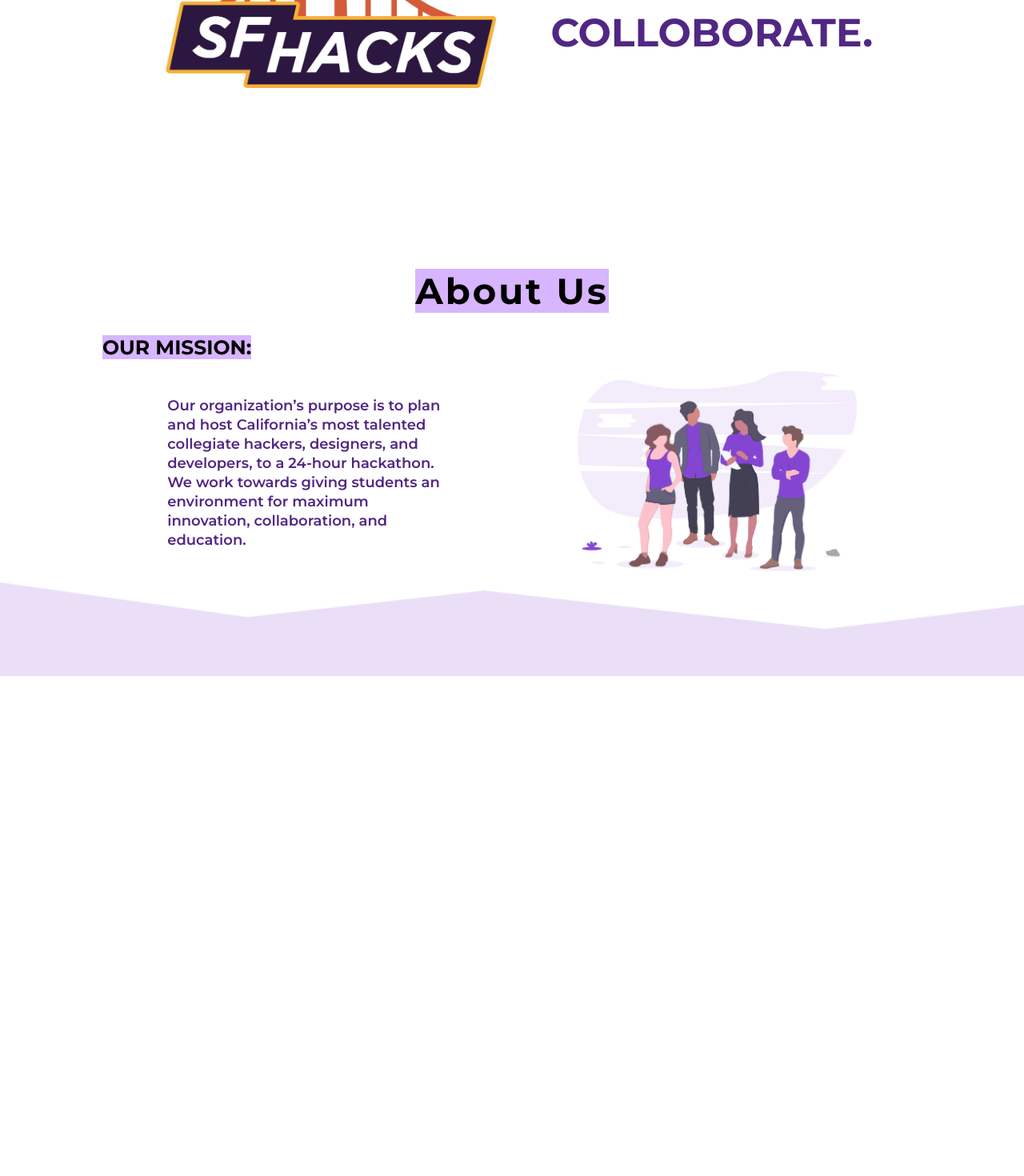
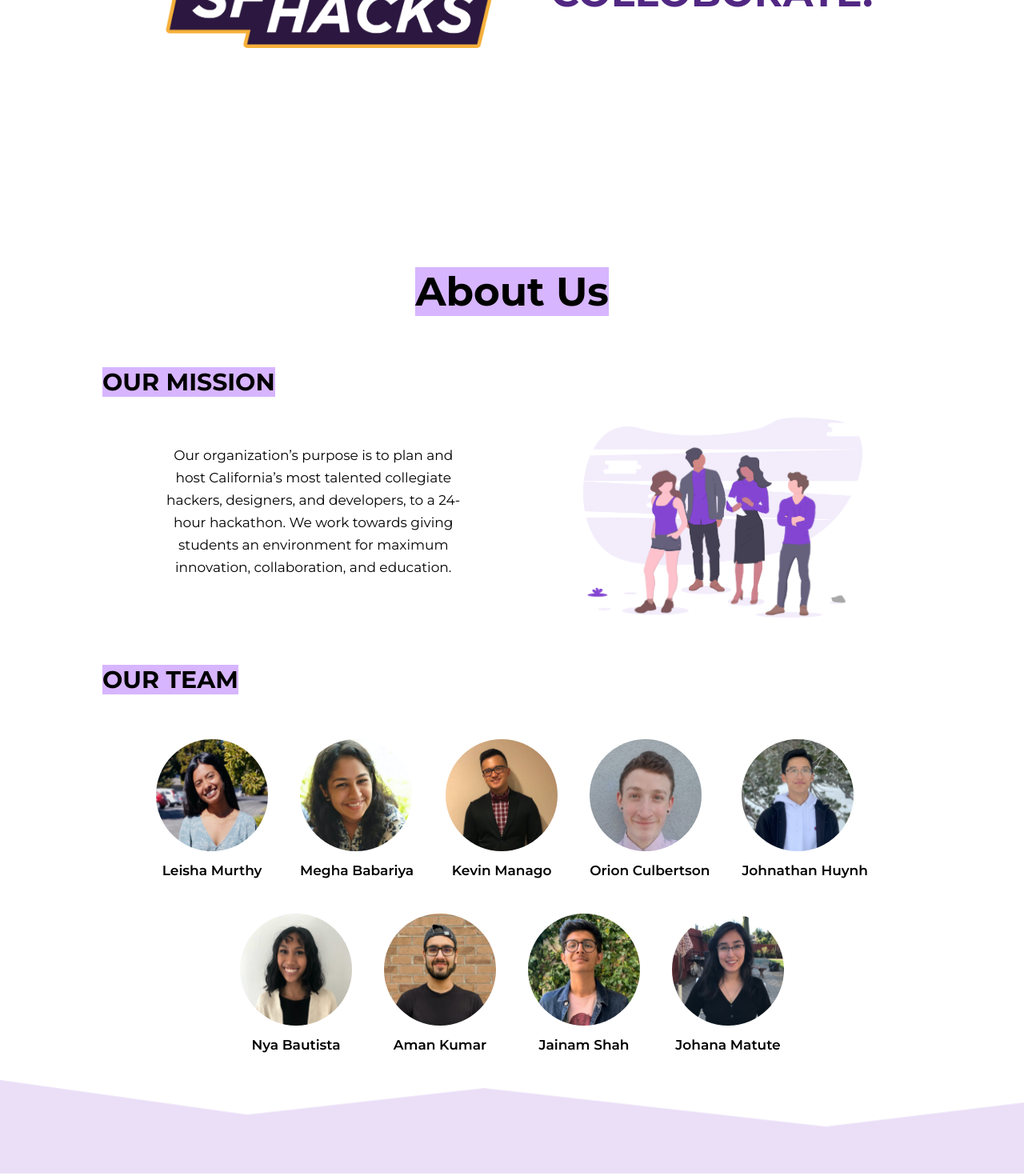
Before and after one commit to sf-hacks-admin/2021website, a React (Create React App) app in the folder app/: page / in a window 1280 px wide. Shown: the part 505-1975 px from the top of the page at 80% size. Before the commit the page ends 1353 px from the top, so only its background shows below. Built offline with nearby package versions, Linux system fonts and the light colour scheme.

Commit message:
About section completed

```diff
--- a/app/src/App.css
+++ b/app/src/App.css
@@ -80,51 +80,6 @@
 
 /*  */
 /*  */
-/* about section */
-.about-profile-name {
-  font-size: 18px;
-  font-family: "Montserrat";
-  font-weight: 600;
-  line-height: 24px;
-  color: #ffffff;
-}
-.about-profile-pos {
-  font-size: 13px;
-  font-family: "Montserrat";
-  font-weight: 400;
-  line-height: 20px;
-  color: #ffffff;
-}
-
-.about-highlight {
-  background-color: #d7b5ff;
-}
-
-.about-h1 {
-  font: normal normal bold 45px/58px "Montserrat";
-  letter-spacing: 3px;
-  /* text-transform: uppercase; */
-  /* background-color: #d7b5ff; */
-  color: #000000;
-}
-
-.about-h3 {
-  font: normal normal bold 25px/43px "Montserrat";
-  font-weight: 700;
-  letter-spacing: 0px;
-  color: #000000;
-}
-.about-reg1 {
-  font: normal normal 600 18px/24px "Montserrat";
-  letter-spacing: 0px;
-  color: #512783;
-}
-
-.about-profile-img {
-  width: 210px;
-  height: 220px;
-}
-/* end about action */
 
 /* unvisited link */
 a:link {
--- a/app/src/App.js
+++ b/app/src/App.js
@@ -2,7 +2,7 @@ import React from "react";
 import "./App.css";
 
 // import LandingPage_temp from "./screens/LandingPage/index";
-import HomePage from "./screens/HomePage";
+import LandingSection from "./screens/LandingSection";
 import AboutSection from "./screens/AboutSection";
 import Footer from "./components/Footer";
 import Header from "./components/Header";
@@ -12,8 +12,7 @@ function App() {
   return (
     <div>
       <Navbar />
-      <Header />
-      <HomePage />
+      <LandingSection />
       <AboutSection />
       <Footer />
     </div>
--- a/app/src/screens/AboutSection.js
+++ b/app/src/screens/AboutSection.js
@@ -11,6 +11,8 @@ import NyaProfileImage from "../assets/teamProfile/Nya.png";
 import OrionProfileImage from "../assets/teamProfile/Orion.png";
 
 import missionPicture from "../assets/mission.png";
+
+import "../styles/AboutSection.css";
 
 const AboutSection = () => {
   const profiles = [
@@ -50,23 +52,27 @@ const AboutSection = () => {
   ];
   return (
     <div style={{ paddingRight: "10%", paddingLeft: "10%" }}>
-      <div className="about-h1" style={{ textAlign: "center" }}>
-        <span className="about-highlight">About Us</span>
+      <div className="headingText1" style={{ textAlign: "center" }}>
+        <span className="highlight">About Us</span>
       </div>
-      <div style={{ marginTop: 20 }}>
-        <div className="about-h3">
-          <span className="about-highlight">OUR MISSION:</span>
+      <div style={{ marginTop: 50 }}>
+        <div className="headingText2">
+          <span className="highlight">OUR MISSION</span>
         </div>
         <div
           style={{
-            marginTop: 8,
+            marginTop: 20,
             display: "flex",
             flexDirection: "row",
+            flexWrap: "wrap",
             justifyContent: "space-around",
             alignItems: "center"
           }}
         >
-          <div className="about-reg1" style={{ width: 350 }}>
+          <div
+            className="descriptionText"
+            style={{ width: 380, marginBottom: 20 }}
+          >
             Our organization’s purpose is to plan and host California’s most
             talented collegiate hackers, designers, and developers, to a 24-hour
             hackathon. We work towards giving students an environment for
@@ -74,6 +80,44 @@ const AboutSection = () => {
           </div>
           <div>
             <img src={missionPicture} style={{ height: 250, width: "auto" }} />
+          </div>
+        </div>
+      </div>
+
+      <div style={{ marginTop: 50 }}>
+        <div className="headingText2">
+          <span className="highlight">OUR TEAM</span>
+        </div>
+        <div
+          style={{
+            marginTop: 30,
+            display: "flex",
+            justifyContent: "center"
+          }}
+        >
+          <div
+            style={{
+              maxWidth: 1000,
+              display: "flex",
+              flexDirection: "row",
+              flexWrap: "wrap",
+              justifyContent: "center",
+              alignItems: "center"
+            }}
+          >
+            {profiles.map(profile => (
+              <div key={profile.name} style={{ marginBottom: 20, margin: 20 }}>
+                <div>
+                  <img
+                    src={profile.image}
+                    style={{ height: 140, width: 140, borderRadius: 70 }}
+                  />
+                </div>
+                <div className="profileName" style={{ marginTop: 6 }}>
+                  {profile.name}
+                </div>
+              </div>
+            ))}
           </div>
         </div>
       </div>
--- a/app/src/screens/HomePage.js
+++ b/app/src/screens/LandingSection.js
@@ -1,11 +1,12 @@
 import React from "react";
 import SFHACKs_logo from "../assets/SF_Hacks_Logo.png";
-const HomePage = () => {
+const LandingSection = () => {
   return (
     <div>
       <div
         style={{
-          height: "90vh",
+          marginTop: -50,
+          height: "100vh",
           minHeight: 500,
           display: "flex",
           flexDirection: "row",
@@ -26,4 +27,4 @@ const HomePage = () => {
   );
 };
 
-export default HomePage;
+export default LandingSection;
--- a/app/src/styles/AboutSection.css
+++ b/app/src/styles/AboutSection.css
@@ -0,0 +1,67 @@
+.headingText1 {
+  text-align: left;
+  font: normal normal bold 50px/79px "Montserrat";
+  letter-spacing: 0px;
+  color: #000000;
+  opacity: 1;
+}
+
+.headingText2 {
+  text-align: left;
+  font: normal normal bold 30px/48px "Montserrat";
+  letter-spacing: 0px;
+  color: #000000;
+  opacity: 1;
+}
+.highlight {
+  background-color: #d7b5ff;
+}
+
+.descriptionText {
+  text-align: center;
+  font: normal normal normal 17px/28px "Montserrat";
+  letter-spacing: 0px;
+  color: #000000;
+  opacity: 1;
+}
+
+.profileName {
+  text-align: center;
+  font: normal normal 600 17px/28px "Montserrat";
+  letter-spacing: 0px;
+  color: #000000;
+  opacity: 1;
+}
+.about-profile-pos {
+  font-size: 13px;
+  font-family: "Montserrat";
+  font-weight: 400;
+  line-height: 20px;
+  color: #ffffff;
+}
+
+.about-h1 {
+  font: normal normal bold 45px/58px "Montserrat";
+  letter-spacing: 3px;
+  /* text-transform: uppercase; */
+  /* background-color: #d7b5ff; */
+  color: #000000;
+}
+
+.about-h3 {
+  font: normal normal bold 25px/43px "Montserrat";
+  font-weight: 700;
+  letter-spacing: 0px;
+  color: #000000;
+}
+.about-reg1 {
+  font: normal normal 600 18px/24px "Montserrat";
+  letter-spacing: 0px;
+  color: #512783;
+}
+
+.about-profile-img {
+  width: 210px;
+  height: 220px;
+}
+/* end about action */
```
